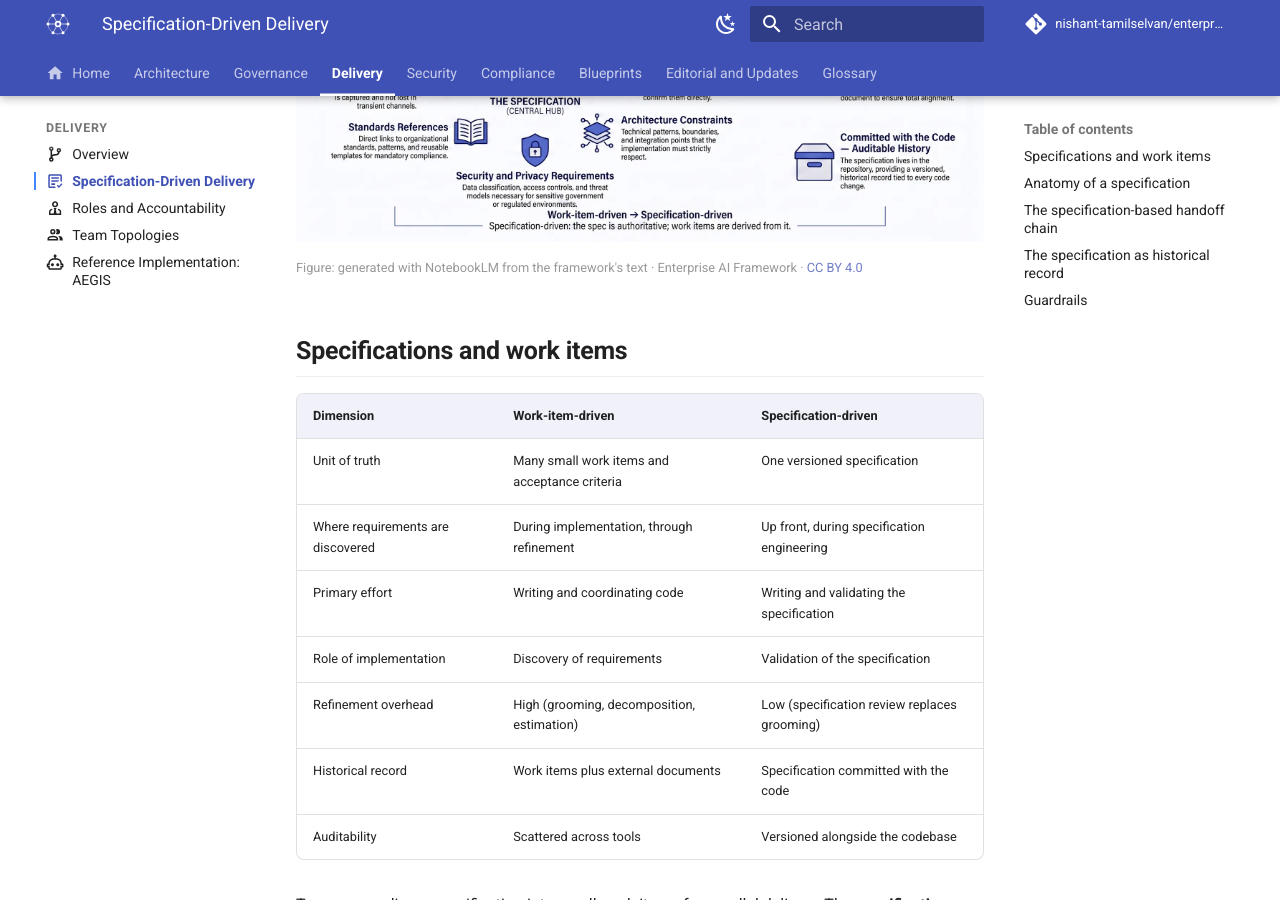
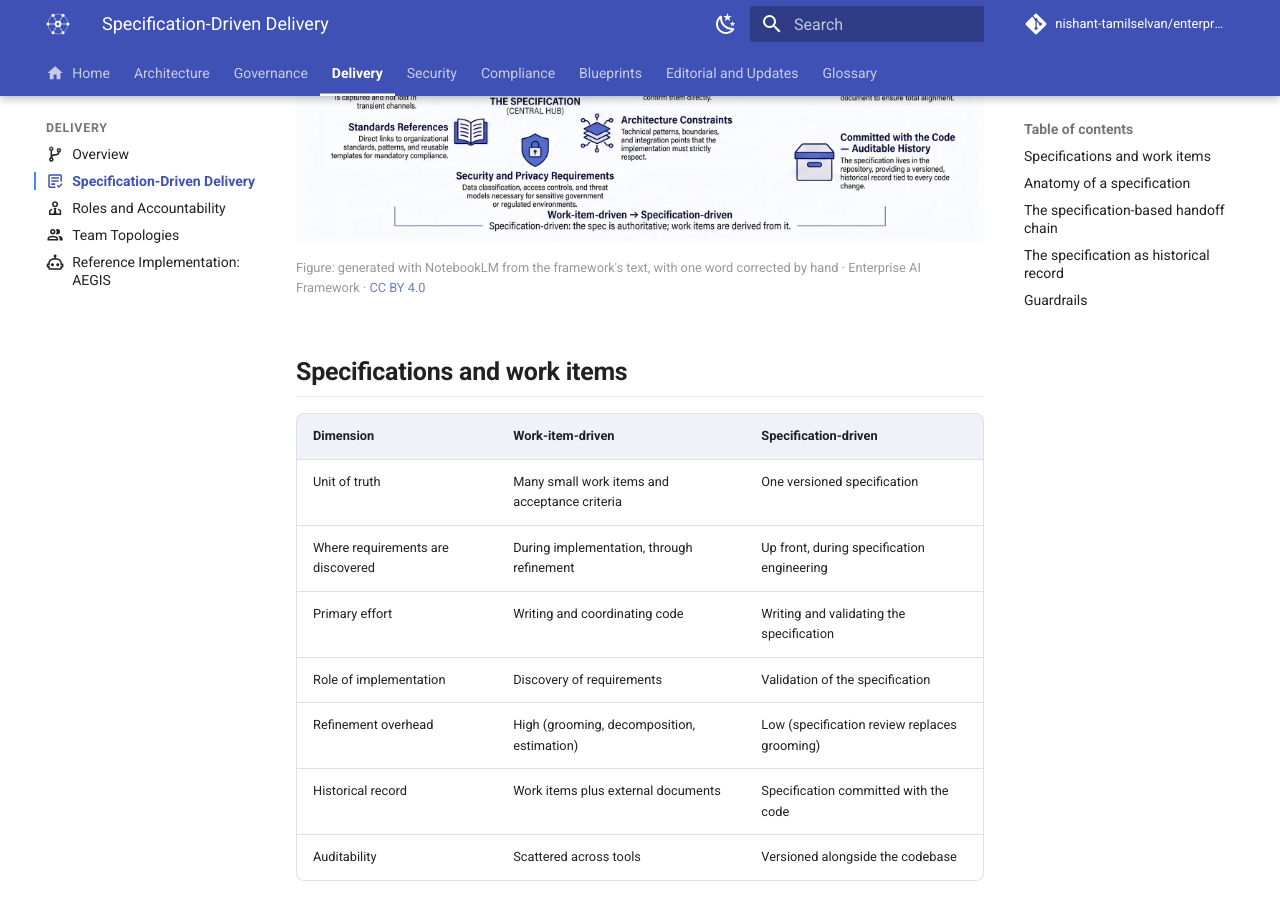
Before and after one commit to nishant-tamilselvan/enterprise-ai-framework, an MkDocs documentation site: the page built from docs/delivery/specification-driven-delivery.md, in a window 1280 px wide and 900 px high, scrolled down 570 px. Built offline with MkDocs 1.6.1 and Material for MkDocs 9.7.7, drawn with Linux system fonts in a browser that asks for light colours; comment, search, counter and statistics services are not loaded.

Commit message:
fix: correct three spelling errors inside the figures (#13)
## Summary

This PR fixes three spelling errors inside the NotebookLM figures.

| Figure | Before | After |
| --- | --- | --- |
| ECA wheel | "ECA site at the heart of the ADM" | "ECA sits at the
heart of the ADM" |
| Specification | "One versioned artefact" | "One versioned artifact" |
| Team topologies | "The "Specification" as Primary Artefact" | "...
Primary Artifact" |

Each fix copies a letter already drawn in the same image and line. The
`s` comes from "site", and each `i` from a neighboring word, so the
font, weight and anti-aliasing match. A pixel diff confirms that nothing
outside the edited words changed beyond re-encoding noise. The captions
now say a word was corrected by hand, and the roadmap drops the
"Replacement Delivery and ECA images" item.

## Change type

- [x] Editorial correction
- [ ] Architecture or blueprint
- [ ] Governance, security, privacy, or risk guidance
- [ ] Compliance mapping
- [ ] Release or repository infrastructure
- [ ] Breaking or normative change

## Validation

- [x] I ran `mkdocs build --strict` successfully.
- [x] Markdown and links pass automated checks.
- [x] My commits include a DCO `Signed-off-by` line.

## Reviewer guidance

Compare the three words on the rendered pages: context architecture,
specification-driven delivery, and team topologies.

🤖 Generated with [Claude Code](https://claude.com/claude-code)

Signed-off-by: NISHANT TAMILSELVAN <17031104+nishant-tamilselvan@users.noreply.github.com>
Co-authored-by: Claude Opus 5.5 <noreply@anthropic.com>

```diff
--- a/docs/delivery/specification-driven-delivery.md
+++ b/docs/delivery/specification-driven-delivery.md
@@ -17,7 +17,7 @@ enough detail for an AI-assisted team to implement and validate directly.
 
 ![The specification as the authoritative delivery artifact. One versioned document holds eight components: purpose and context, requirements, acceptance criteria, architecture constraints, security and privacy requirements, standards references, open questions and resolutions, and approvals. It guides implementation and verification. Teams commit it with the code to create an auditable historical record and derive work items from it.](../assets/images/delivery-specification.webp)
 
-<small>Figure: generated with NotebookLM from the framework's text · Enterprise AI Framework · [CC BY 4.0](https://creativecommons.org/licenses/by/4.0/)</small>
+<small>Figure: generated with NotebookLM from the framework's text, with one word corrected by hand · Enterprise AI Framework · [CC BY 4.0](https://creativecommons.org/licenses/by/4.0/)</small>
 
 ## Specifications and work items
 
```
Also changed, not shown: CHANGELOG.md (+1 -0 lines), README.md (+1 -2 lines), docs/architecture/context-architecture.md (+1 -1 lines), docs/delivery/team-topologies.md (+1 -1 lines), docs/assets/diagrams/eca-adm-overview.png, docs/assets/images/delivery-specification.webp, docs/assets/images/delivery-team-topologies.webp.
